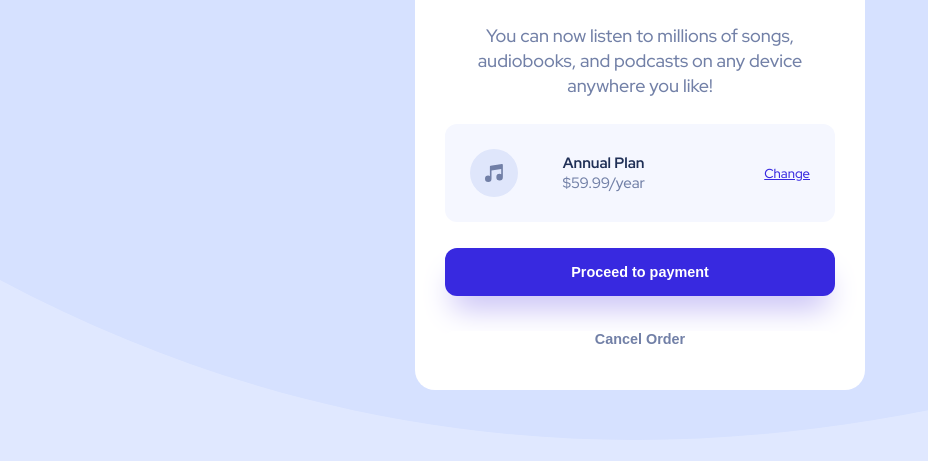
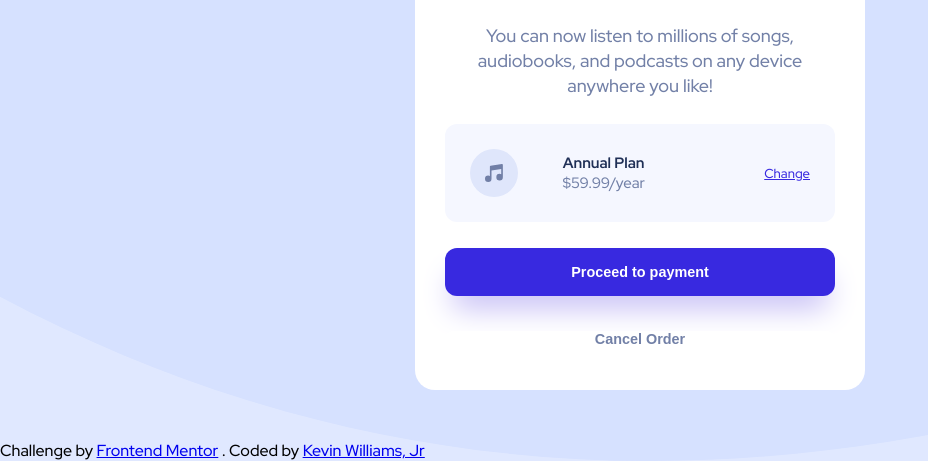
Before and after one commit to WarriorDevKev/order-summary_comp, a plain HTML site: page index.html in a window 1280 px wide. Shown: the part 364-825 px from the top of the page, without its empty margins (0-928 px from the left). Before the commit the page ends 804 px from the top, so only its background shows below. Drawn offline with Linux system fonts and the light colour scheme.

Commit message:
Update index.html

```diff
--- a/index.html
+++ b/index.html
@@ -28,7 +28,11 @@
             <button class="cancel__button">Cancel Order</button>
         </div>
     </div>
-
-    <script src="main.js"></script>
+     <div class="acknowledgement">
+        Challenge by
+        <a href="https://www.frontendmentor.io/challenges/order-summary-component-QlPmajDUj" target="_blank">Frontend Mentor</a>
+        . Coded by
+        <a href="https://github.com/WarriorDevKev">Kevin Williams, Jr</a>
+    </div>
 </body>
 </html>
```
